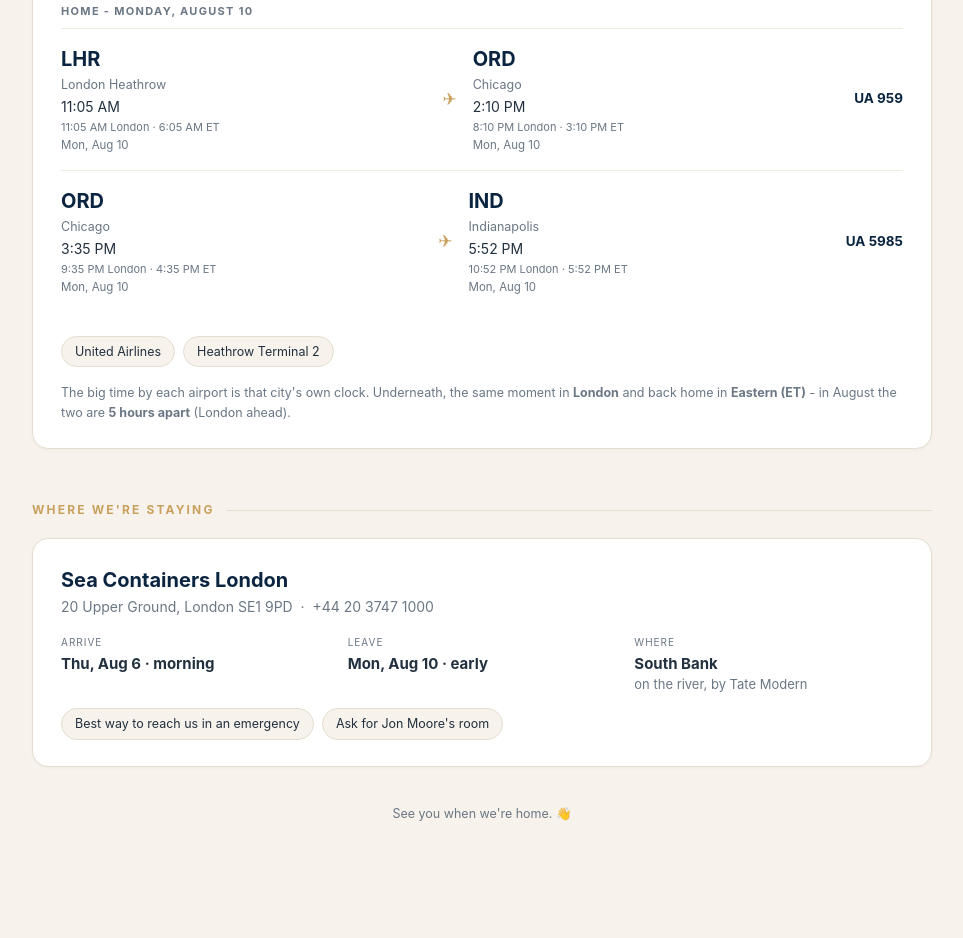
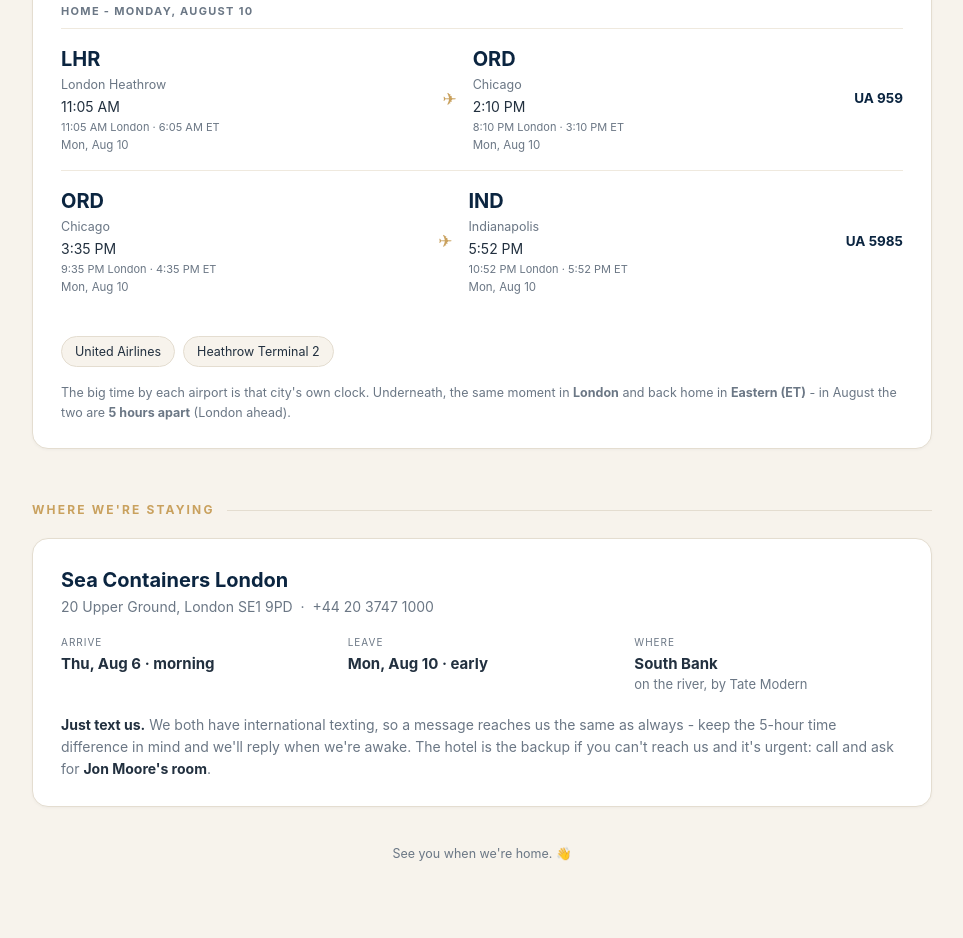
Before and after one commit to jonmooreai/london-2026, a plain HTML site: page family.html in a window 1280 px wide. Shown: the part 3885-4823 px from the top of the page, without its empty margins (158-1121 px from the left). Drawn offline with Linux system fonts and the light colour scheme.

Commit message:
Tell family they can just text us
We both have international texting, so make that the easy everyday way
to reach us, with the hotel as the urgent backup. Notes the 5-hour
time difference so nobody worries about a delayed reply.

```diff
--- a/family.html
+++ b/family.html
@@ -481,10 +481,12 @@
         <div><div class="label">Leave</div><div class="value">Mon, Aug 10 &middot; early</div></div>
         <div><div class="label">Where</div><div class="value">South Bank<br><span style="font-weight:400;color:var(--muted);font-size:13px;">on the river, by Tate Modern</span></div></div>
       </div>
-      <div class="chips">
-        <span class="chip">Best way to reach us in an emergency</span>
-        <span class="chip">Ask for Jon Moore's room</span>
-      </div>
+      <p style="font-size:14px;color:var(--muted);margin:20px 0 0;">
+        <strong style="color:var(--text);">Just text us.</strong> We both have international texting, so a
+        message reaches us the same as always - keep the 5-hour time difference in mind and we'll reply when
+        we're awake. The hotel is the backup if you can't reach us and it's urgent: call and ask for
+        <strong style="color:var(--text);">Jon Moore's room</strong>.
+      </p>
     </div>
   </div>
 
```
